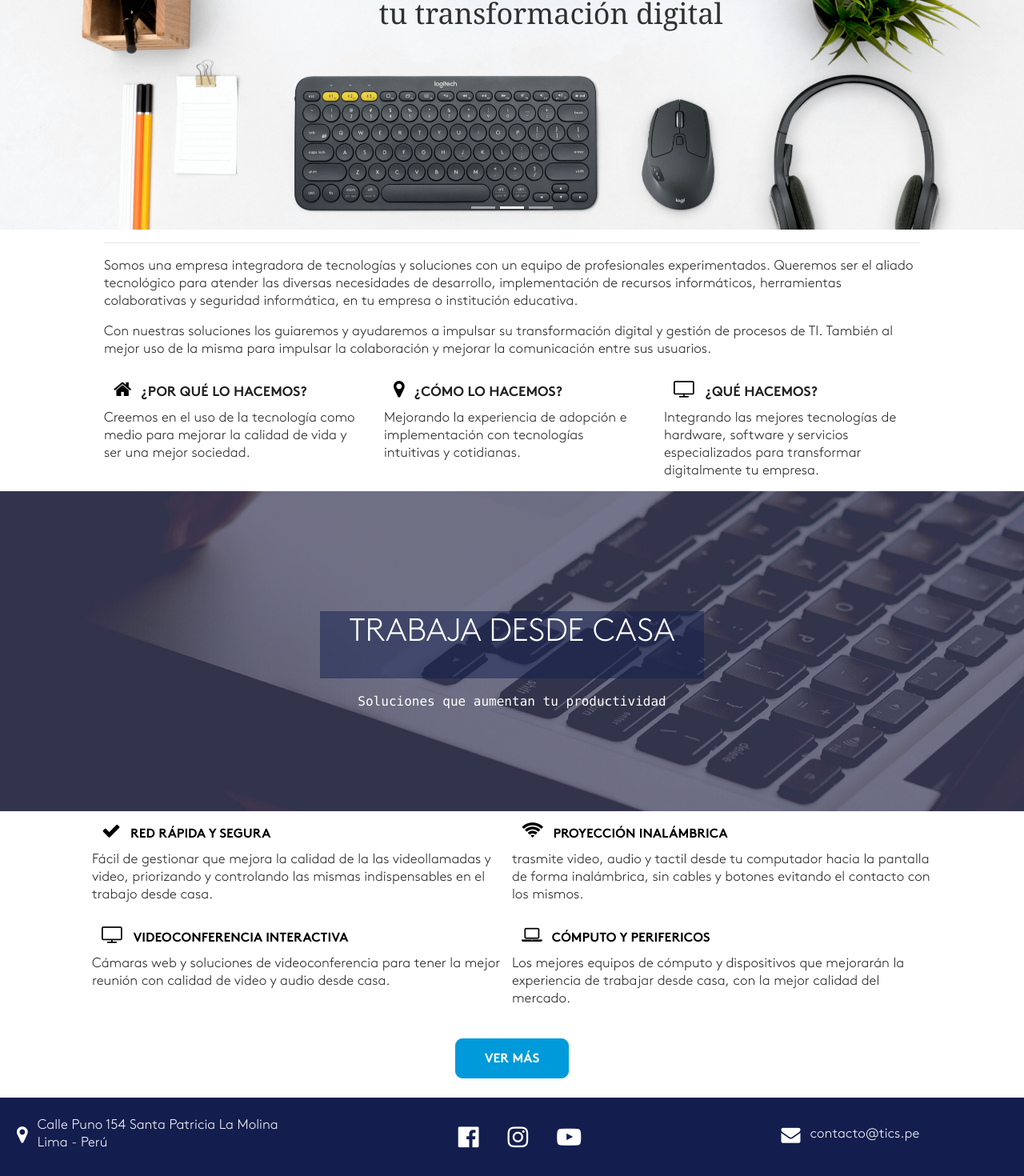
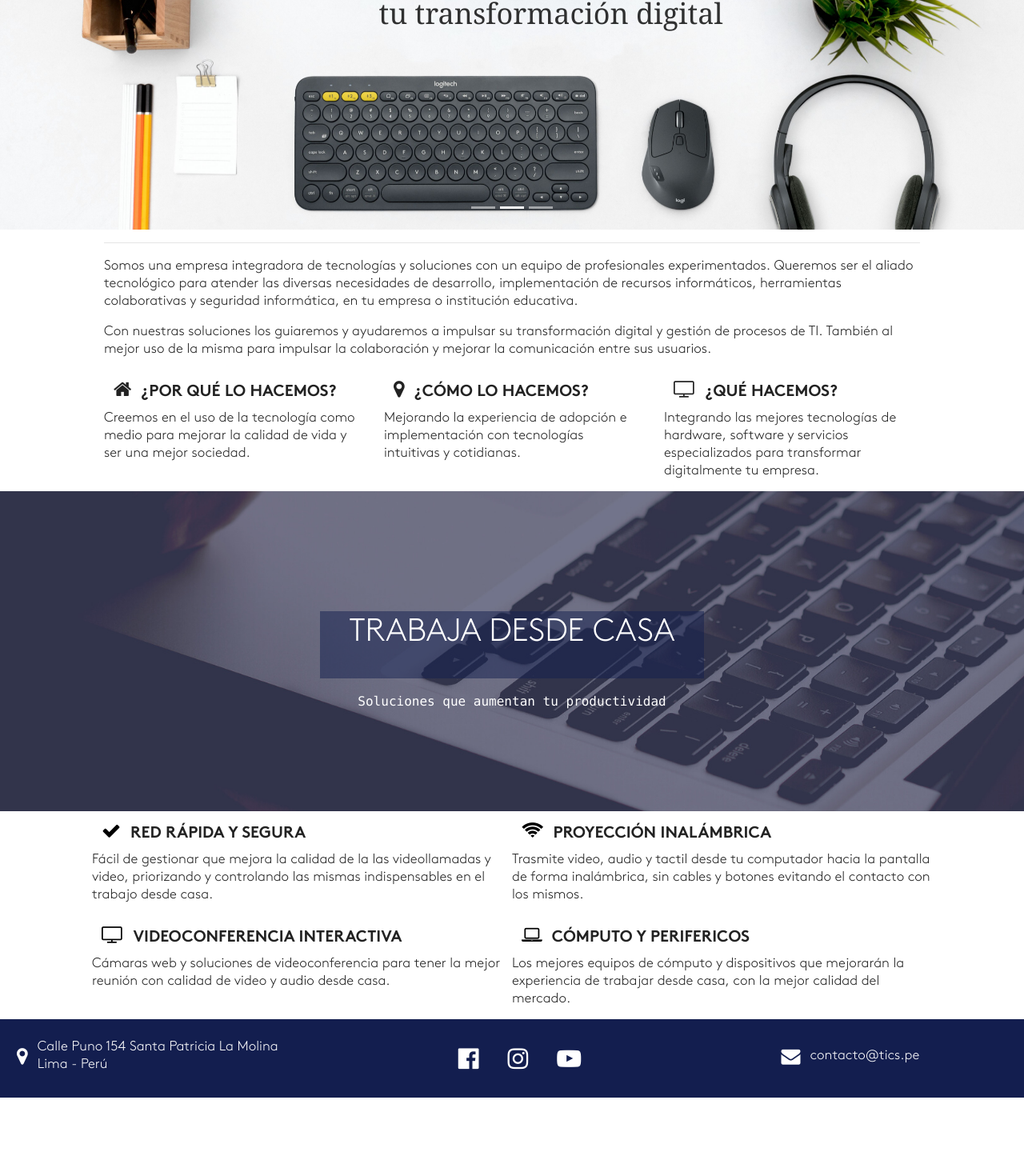
Before and after one commit to renzogcorzo/colaboratics-web, an Angular app: page / in a window 1280 px wide. Shown: the part 397-1867 px from the top of the page at 80% size. After the commit the page ends 1769 px from the top, so only its background shows below. Built offline with nearby package versions, Linux system fonts and the light colour scheme.

Commit message:
look and feel

```diff
--- a/src/app/home/home.component.html
+++ b/src/app/home/home.component.html
@@ -24,17 +24,17 @@
 
         <div class="row">
             <div class="col-md-4">
-                <i class="fa fa-home" aria-hidden="true"></i> <span class="bold uppercase">¿Por qué lo hacemos?</span>
+                <i class="fa fa-home" aria-hidden="true"></i> <span class="bold uppercase header">¿Por qué lo hacemos?</span>
                 <p>Creemos en el uso de la tecnología como medio para mejorar la calidad de vida y ser una mejor sociedad.</p>
             </div>
             <div class="col-md-4">
 
-                <i class="fa fa-map-marker" aria-hidden="true"></i> <span class="bold uppercase">¿Cómo lo hacemos?</span>
+                <i class="fa fa-map-marker" aria-hidden="true"></i> <span class="bold uppercase header">¿Cómo lo hacemos?</span>
                 <p>Mejorando la experiencia de adopción e implementación con tecnologías intuitivas y cotidianas.</p>
             </div>
             <div class="col-md-4">
 
-                <i class="fa fa-tv" aria-hidden="true"></i> <span class="bold uppercase">¿Qué hacemos?</span>
+                <i class="fa fa-tv" aria-hidden="true"></i> <span class="bold uppercase header">¿Qué hacemos?</span>
                 <p>Integrando las mejores tecnologías de hardware, software y servicios especializados para transformar digitalmente tu empresa.</p>
             </div>
         </div>
@@ -60,13 +60,6 @@
                 <app-preview [preview]="preview"></app-preview>
             </div>
         </div>
-        <div class="row">
-            <div class="col-lg-12">
-                <div id="see-more" class="text-center">
-                    <a class="btn btn-primary bold uppercase">Ver más</a>
-                </div>
-            </div>
-        </div>
     </div>
 
 </section>
--- a/src/app/home/home.component.less
+++ b/src/app/home/home.component.less
@@ -1,10 +1,14 @@
 .fa {
-    color: #000;
+    color: #222;
 }
 
 section {
     display: block;
     position: relative;
+}
+
+.header {
+    font-size: 20px;
 }
 
 .section-image {
--- a/src/app/home/home.component.ts
+++ b/src/app/home/home.component.ts
@@ -99,7 +99,7 @@ export class HomeComponent implements OnInit {
       iconCls: 'fa fa-check'
     },{
       header: 'Proyección inalámbrica',
-      body: 'trasmite video, audio y tactil desde tu computador hacia la pantalla de forma inalámbrica, sin cables y botones evitando el contacto con los mismos.',
+      body: 'Trasmite video, audio y tactil desde tu computador hacia la pantalla de forma inalámbrica, sin cables y botones evitando el contacto con los mismos.',
       iconCls: 'fa fa-wifi'
     },{
       header: 'Videoconferencia interactiva',
--- a/src/app/preview/preview.component.less
+++ b/src/app/preview/preview.component.less
@@ -4,6 +4,5 @@
 
 .header {
     font-weight: bold;
-    font-size: 16px;
-    color: #000;
+    font-size: 20px;
 }
--- a/src/navbar.less
+++ b/src/navbar.less
@@ -1,7 +1,9 @@
 .navbar-light .navbar-nav .nav-link {
+    font-family: Brown-Pro-Light;
     color: #222;
+    font-size: 16px;
 }
 .navbar-light .navbar-nav .active>.nav-link{
-    font-family: Brown-Pro-bold;
+    font-family: Brown-Pro-Bold;
     color: #333;
 }
```
